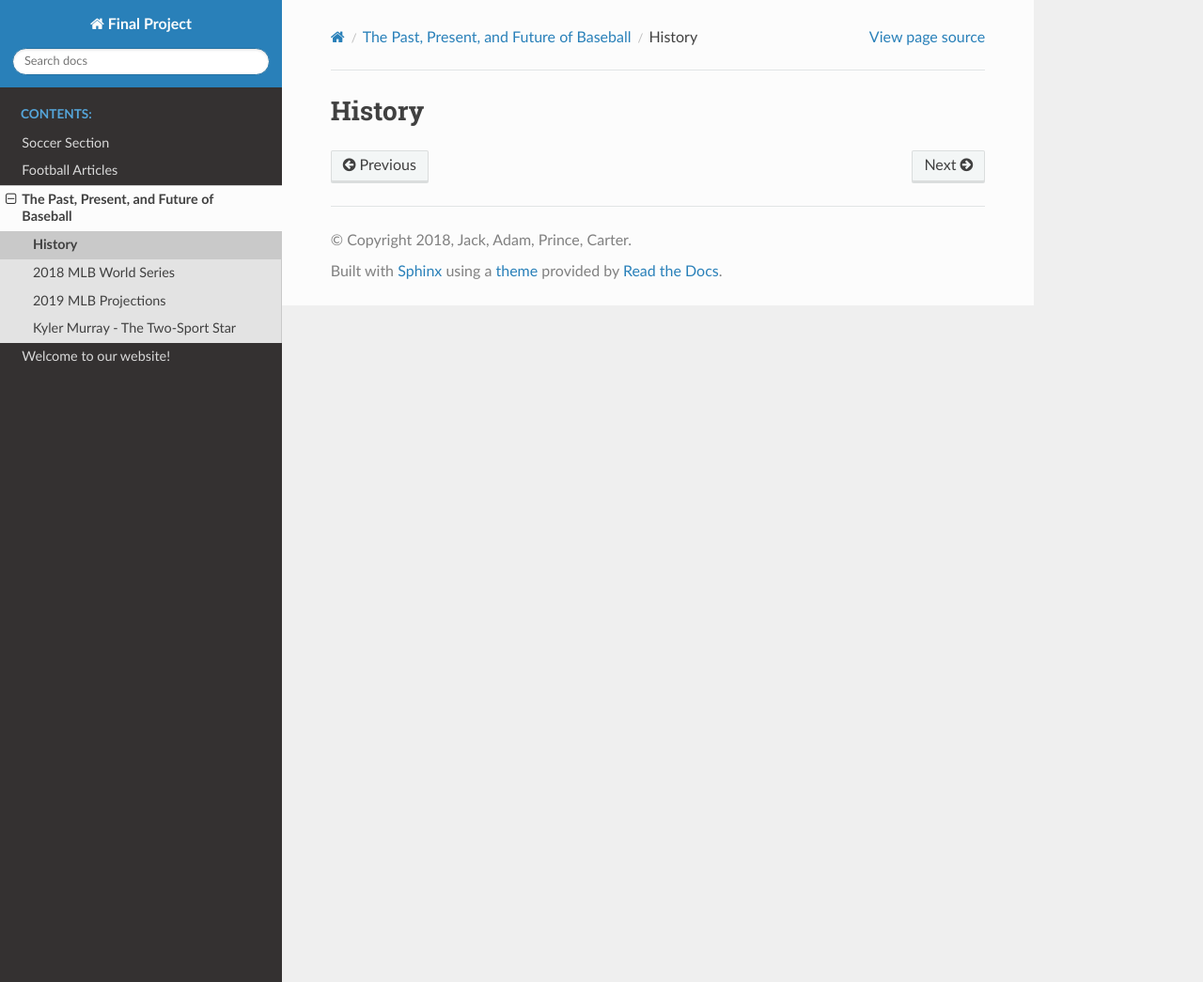
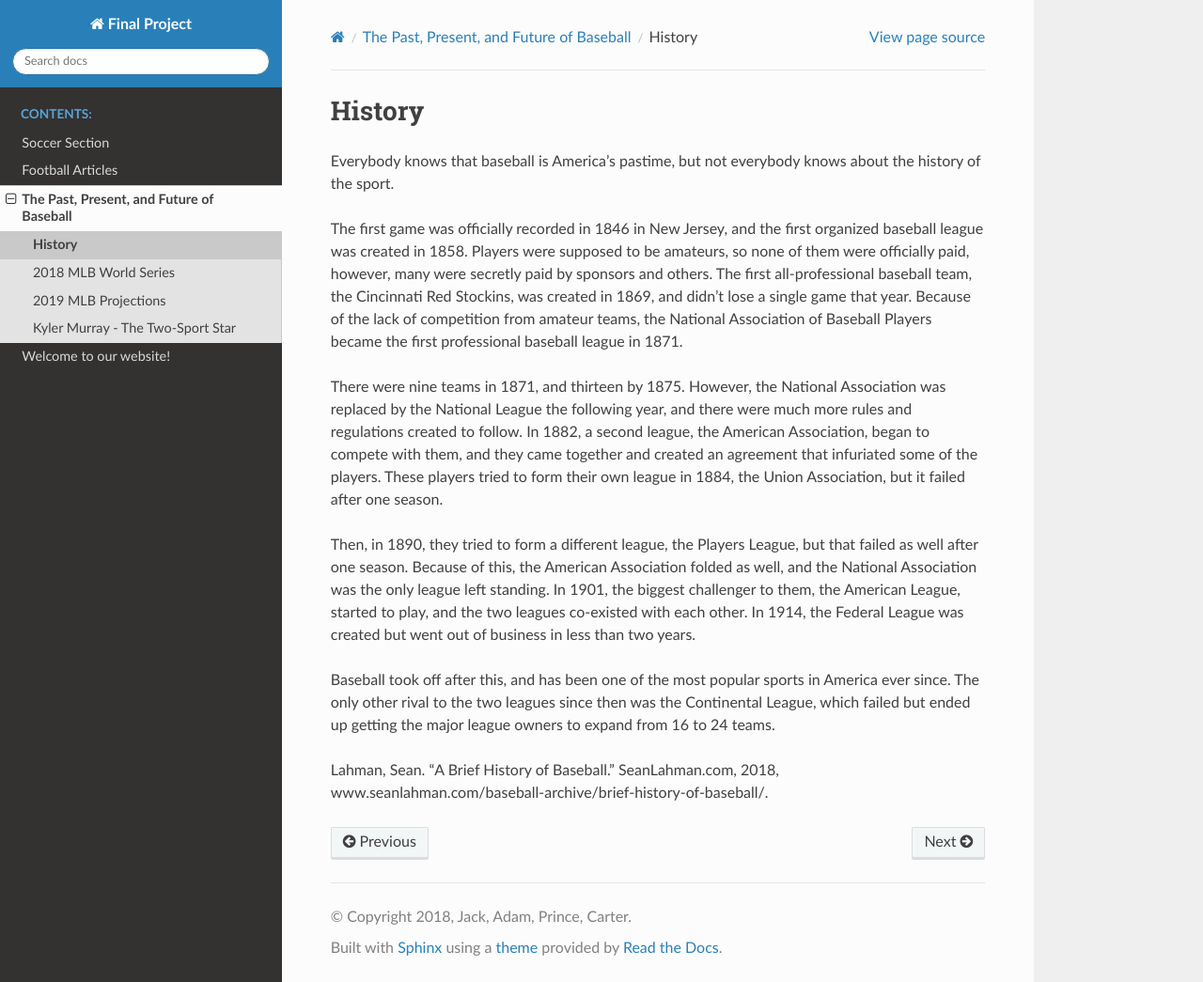
Before and after one commit to jarndt4/sports_final_project, a Sphinx documentation site: the page built from source/baseball/01history/01history.rst, in a window 1280 px wide and 1045 px high. Shown: the whole window at 94% size. Built offline with Sphinx 7.4.7 and the Read the Docs theme 2.0.0, drawn with Linux system fonts in a browser that asks for light colours.

Commit message:
final push

```diff
--- a/source/baseball/01history/01history.rst
+++ b/source/baseball/01history/01history.rst
@@ -1,2 +1,14 @@
 History
 =======
+
+Everybody knows that baseball is America's pastime, but not everybody knows about the history of the sport.
+
+The first game was officially recorded in 1846 in New Jersey, and the first organized baseball league was created in 1858. Players were supposed to be amateurs, so none of them were officially paid, however, many were secretly paid by sponsors and others. The first all-professional baseball team, the Cincinnati Red Stockins, was created in 1869, and didn't lose a single game that year. Because of the lack of competition from amateur teams, the National Association of Baseball Players became the first professional baseball league in 1871.
+
+There were nine teams in 1871, and thirteen by 1875. However, the National Association was replaced by the National League the following year, and there were much more rules and regulations created to follow. In 1882, a second league, the American Association, began to compete with them, and they came together and created an agreement that infuriated some of the players. These players tried to form their own league in 1884, the Union Association, but it failed after one season.
+
+Then, in 1890, they tried to form a different league, the Players League, but that failed as well after one season. Because of this, the American Association folded as well, and the National Association was the only league left standing. In 1901, the biggest challenger to them, the American League, started to play, and the two leagues co-existed with each other. In 1914, the Federal League was created but went out of business in less than two years.
+
+Baseball took off after this, and has been one of the most popular sports in America ever since. The only other rival to the two leagues since then was the Continental League, which failed but ended up getting the major league owners to expand from 16 to 24 teams.
+
+Lahman, Sean. “A Brief History of Baseball.” SeanLahman.com, 2018, www.seanlahman.com/baseball-archive/brief-history-of-baseball/.
```
Also changed, not shown: 2 other files.
